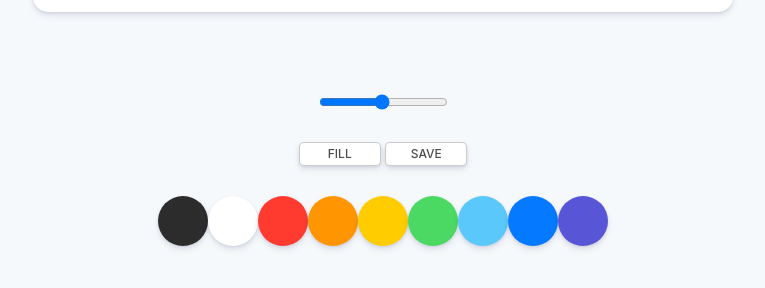
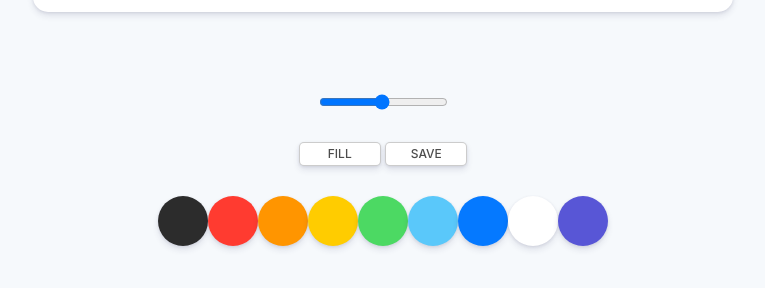
Before and after one commit to kimyoungjin-dev/paintjs, a plain HTML site: page index.html in a window 1280 px wide. Shown: the part 738-1026 px from the top of the page, without its empty margins (257-1022 px from the left). Drawn offline with Linux system fonts and the light colour scheme.

Commit message:
Update index.html

```diff
--- a/index.html
+++ b/index.html
@@ -25,15 +25,42 @@
         <button id="jsSave">Save</button>
       </div>
       <div class="controls__colors" id="jsColors">
-        <div class="controls__color" style="background-color: #2c2c2c"></div>
-        <div class="controls__color" style="background-color: white"></div>
-        <div class="controls__color" style="background-color: #ff3b30"></div>
-        <div class="controls__color" style="background-color: #ff9500"></div>
-        <div class="controls__color" style="background-color: #ffcc00"></div>
-        <div class="controls__color" style="background-color: #4cd963"></div>
-        <div class="controls__color" style="background-color: #5ac8fa"></div>
-        <div class="controls__color" style="background-color: #0579ff"></div>
-        <div class="controls__color" style="background-color: #5856d6"></div>
+        <div
+          class="controls__color jsColor"
+          style="background-color: #2c2c2c"
+        ></div>
+        <div
+          class="controls__color jsColor"
+          style="background-color: #ff3b30"
+        ></div>
+        <div
+          class="controls__color jsColor"
+          style="background-color: #ff9500"
+        ></div>
+        <div
+          class="controls__color jsColor"
+          style="background-color: #ffcc00"
+        ></div>
+        <div
+          class="controls__color jsColor"
+          style="background-color: #4cd963"
+        ></div>
+        <div
+          class="controls__color jsColor"
+          style="background-color: #5ac8fa"
+        ></div>
+        <div
+          class="controls__color jsColor"
+          style="background-color: #0579ff"
+        ></div>
+        <div
+          class="controls__color jsColor"
+          style="background-color: white"
+        ></div>
+        <div
+          class="controls__color jsColor"
+          style="background-color: #5856d6"
+        ></div>
       </div>
     </div>
   </body>
```
